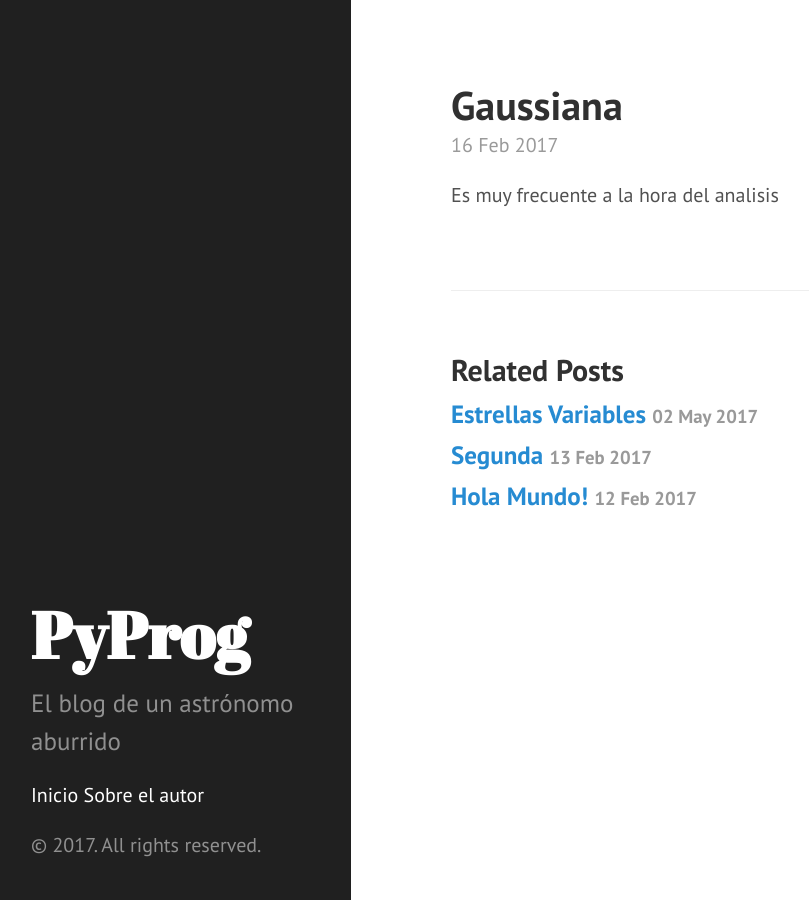
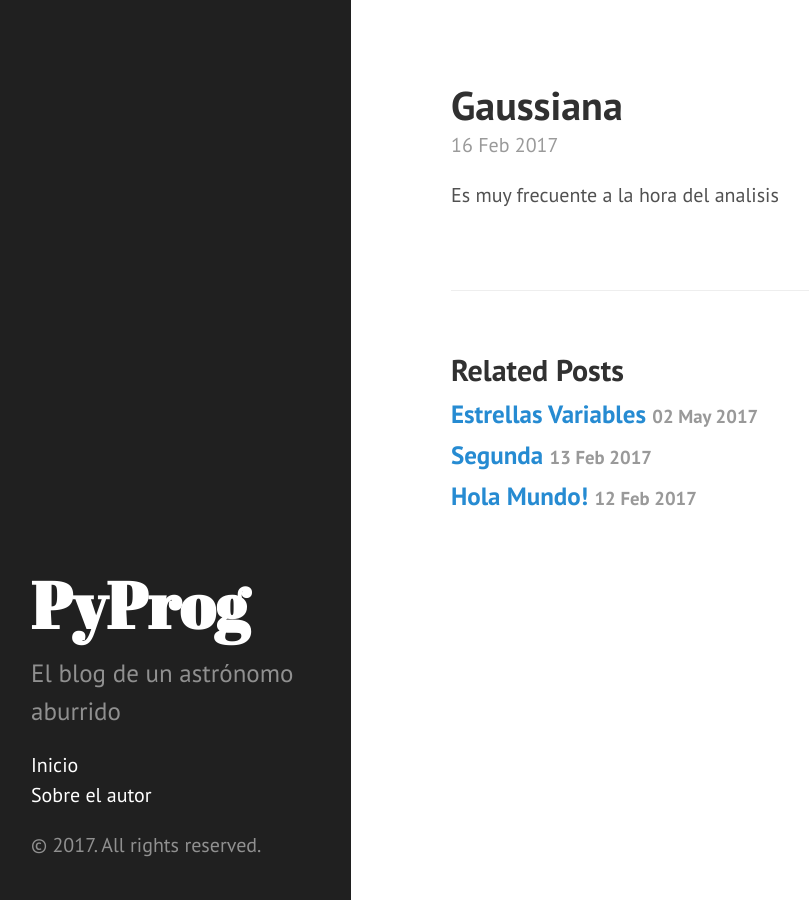
Before and after one commit to nicomedinap/nicomedinap.github.io, a Jekyll site: the page built from _posts/2017-02-16-Gaussiana.md, in a window 1280 px wide. Shown: the whole page, without its empty margins (9-818 px from the left). Built offline with Jekyll 4.4.1, drawn with Linux system fonts in a browser that asks for light colours; our own code applies the rules of GitHub Pages for plain Markdown files.

Commit message:
Update sidebar.html

```diff
--- a/_includes/sidebar.html
+++ b/_includes/sidebar.html
@@ -8,6 +8,8 @@
     <ul class="sidebar-nav">
       <li class="sidebar-nav-item{% if page.title == "Home" %} active{% endif %}">
         <a href="/">Inicio</a>
+      </li>
+      <li class="sidebar-nav-item{% if page.title == "Home" %} active{% endif %}">
         <a href="/">Sobre el autor</a>
       </li>
 
```
